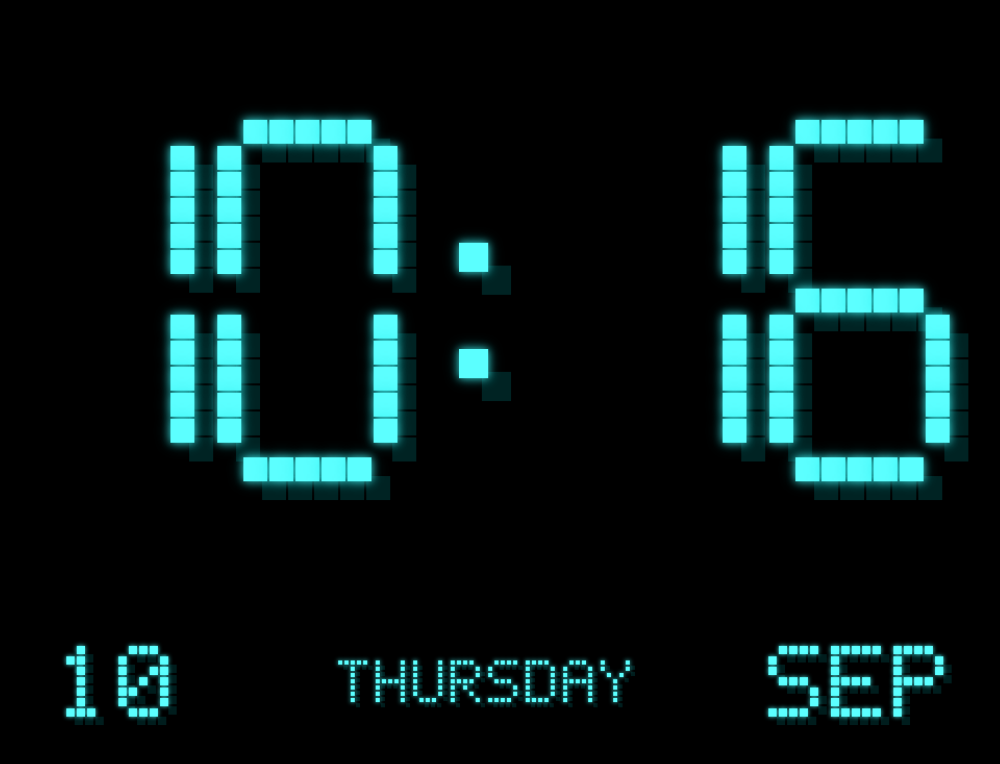
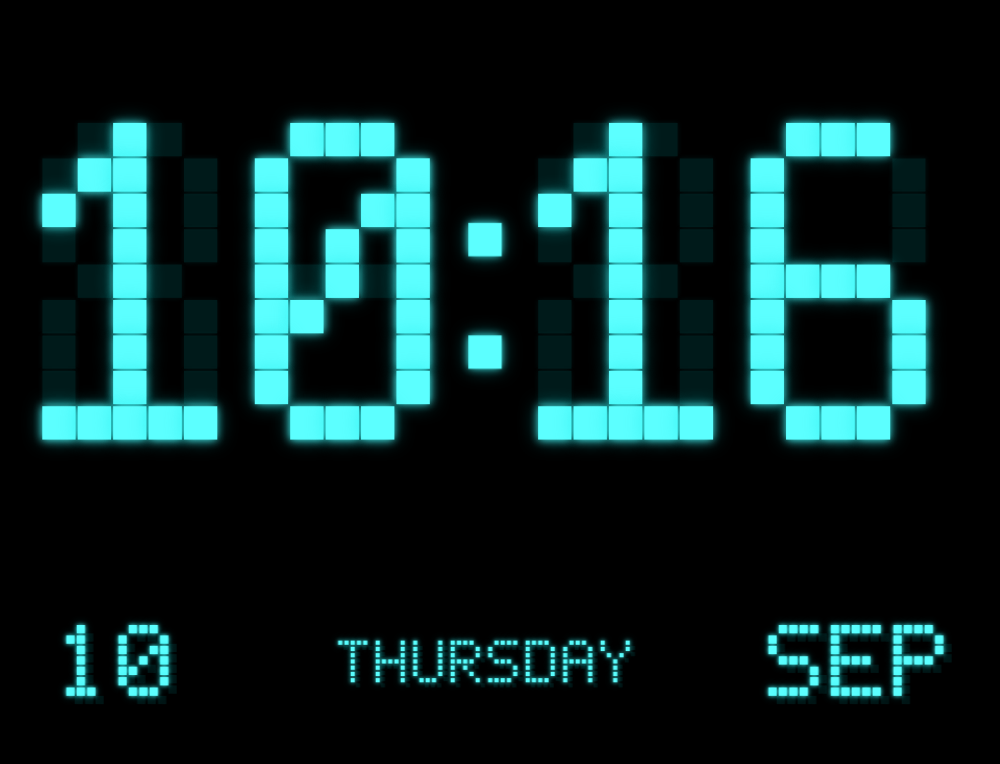
Before and after one commit to wen2101/Ipad-Clock-Digital, a plain HTML site: page index.html in a window 1280 px wide. Shown: the whole page, without its empty margins (155-1155 px from the left). Drawn offline with Linux system fonts and the light colour scheme.

Commit message:
Add files via upload

```diff
--- a/index.html
+++ b/index.html
@@ -5,7 +5,7 @@
 <meta name="viewport" content="width=device-width, initial-scale=1, maximum-scale=1, user-scalable=no">
 <meta name="apple-mobile-web-app-capable" content="yes">
 <meta name="apple-mobile-web-app-status-bar-style" content="black">
-<title>Retro Pixel Clock - Strong Pulse</title>
+<title>Retro Pixel Clock Final Ghost 88</title>
 <style>
 html,body{
   margin:0;
@@ -16,12 +16,7 @@ html,body{
   -webkit-user-select:none;
   -webkit-touch-callout:none;
 }
-#wrap{
-  position:absolute;
-  left:0; top:0; right:0; bottom:0;
-  background:#000;
-}
-canvas{
+#stage{
   position:absolute;
   left:50%;
   top:50%;
@@ -29,27 +24,106 @@ canvas{
   height:768px;
   margin-left:-512px;
   margin-top:-384px;
+  background:#000;
+  overflow:hidden;
   -webkit-transform-origin:50% 50%;
   transform-origin:50% 50%;
-  background:#000;
+}
+#ghostLayer,#activeLayer,#bottomLayer,#colonLayer{
+  position:absolute;
+  left:0;
+  top:0;
+  width:1024px;
+  height:768px;
+}
+.ghostPixel{
+  position:absolute;
+  width:32px;
+  height:32px;
+  background:rgba(0,95,95,.28);
+  box-shadow:0 0 5px rgba(0,120,120,.14);
+}
+.activePixel{
+  position:absolute;
+  width:32px;
+  height:32px;
+  background:#5CFFFF;
+  box-shadow:
+    0 0 8px rgba(80,255,255,.95),
+    0 0 18px rgba(0,220,220,.42);
+}
+.smallGhost{
+  position:absolute;
+  background:rgba(0,95,95,.22);
+}
+.smallActive{
+  position:absolute;
+  background:#5CFFFF;
+  box-shadow:
+    0 0 4px rgba(80,255,255,.90),
+    0 0 9px rgba(0,220,220,.35);
+}
+.colonGhost{
+  position:absolute;
+  width:32px;
+  height:32px;
+  background:rgba(0,95,95,.28);
+  box-shadow:0 0 5px rgba(0,120,120,.14);
+}
+.colonActive{
+  position:absolute;
+  width:32px;
+  height:32px;
+  background:#5CFFFF;
+  box-shadow:
+    0 0 8px rgba(80,255,255,.95),
+    0 0 18px rgba(0,220,220,.42);
+  -webkit-animation:colonPulse 1s ease-in-out infinite;
+  animation:colonPulse 1s ease-in-out infinite;
+}
+@-webkit-keyframes colonPulse{
+  0%{opacity:1}
+  50%{opacity:.08}
+  100%{opacity:1}
+}
+@keyframes colonPulse{
+  0%{opacity:1}
+  50%{opacity:.08}
+  100%{opacity:1}
 }
 </style>
 </head>
 <body>
-<div id="wrap"><canvas id="c" width="1024" height="768"></canvas></div>
+<div id="stage">
+  <div id="ghostLayer"></div>
+  <div id="activeLayer"></div>
+  <div id="colonLayer"></div>
+  <div id="bottomLayer"></div>
+</div>
 
 <script>
 (function(){
-  var canvas=document.getElementById('c');
-  var ctx=canvas.getContext('2d');
+  var stage=document.getElementById("stage");
+  var ghostLayer=document.getElementById("ghostLayer");
+  var activeLayer=document.getElementById("activeLayer");
+  var colonLayer=document.getElementById("colonLayer");
+  var bottomLayer=document.getElementById("bottomLayer");
 
-  var CYAN="#5CFFFF";
-  var SHADOW="rgba(0,115,115,.30)";
-  var GLOW1="rgba(80,255,255,.85)";
-  var GLOW2="rgba(0,220,220,.32)";
+  /* Fixed 5x9 matrix: every digit occupies the same exact slot */
+  var DIG={
+    "0":["01110","10001","10011","10101","10101","11001","10001","10001","01110"],
+    "1":["00100","01100","10100","00100","00100","00100","00100","00100","11111"],
+    "2":["01110","10001","00001","00001","00010","00100","01000","10000","11111"],
+    "3":["11110","00001","00001","00001","01110","00001","00001","00001","11110"],
+    "4":["00010","00110","01010","10010","10010","11111","00010","00010","00010"],
+    "5":["11111","10000","10000","10000","11110","00001","00001","00001","11110"],
+    "6":["01110","10000","10000","10000","11110","10001","10001","10001","01110"],
+    "7":["11111","00001","00010","00010","00100","00100","01000","01000","01000"],
+    "8":["01110","10001","10001","10001","01110","10001","10001","10001","01110"],
+    "9":["01110","10001","10001","10001","01111","00001","00001","00001","01110"]
+  };
 
-  /* bottom 5x7 bitmap font */
-  var F={
+  var FONT={
     "0":["01110","10001","10011","10101","11001","10001","01110"],
     "1":["00100","01100","00100","00100","00100","00100","01110"],
     "2":["01110","10001","00001","00010","00100","01000","11111"],
@@ -89,147 +163,119 @@ canvas{
     " ":["00000","00000","00000","00000","00000","00000","00000"]
   };
 
-  var SEG={
-    "0":[1,1,1,0,1,1,1],
-    "1":[0,0,1,0,0,1,0],
-    "2":[1,0,1,1,1,0,1],
-    "3":[1,0,1,1,0,1,1],
-    "4":[0,1,1,1,0,1,0],
-    "5":[1,1,0,1,0,1,1],
-    "6":[1,1,0,1,1,1,1],
-    "7":[1,0,1,0,0,1,0],
-    "8":[1,1,1,1,1,1,1],
-    "9":[1,1,1,1,0,1,1]
-  };
+  var CELL=34;
+  var TIME_Y=118;
+  var POS=[87,291,563,767];
 
-  function block(x,y,s,shadow){
-    if(shadow){
-      ctx.fillStyle=SHADOW;
-      ctx.fillRect(Math.round(x+s*.72),Math.round(y+s*.72),Math.round(s-2),Math.round(s-2));
-      return;
+  function add(layer,cls,x,y,w,h){
+    var e=document.createElement("div");
+    e.className=cls;
+    e.style.left=Math.round(x)+"px";
+    e.style.top=Math.round(y)+"px";
+    if(w){
+      e.style.width=Math.round(w)+"px";
+      e.style.height=Math.round(h)+"px";
     }
-    ctx.save();
-    ctx.shadowColor=GLOW1;
-    ctx.shadowBlur=8;
-    ctx.fillStyle=CYAN;
-    ctx.fillRect(Math.round(x),Math.round(y),Math.round(s-2),Math.round(s-2));
-    ctx.shadowBlur=16;
-    ctx.shadowColor=GLOW2;
-    ctx.fillRect(Math.round(x),Math.round(y),Math.round(s-2),Math.round(s-2));
-    ctx.restore();
+    layer.appendChild(e);
   }
 
-  function hseg(x,y,n,s){
-    var i;
-    for(i=0;i<n;i++){ block(x+i*s,y,s,true); }
-    for(i=0;i<n;i++){ block(x+i*s,y,s,false); }
-  }
-  function vseg(x,y,n,s){
-    var i;
-    for(i=0;i<n;i++){ block(x,y+i*s,s,true); }
-    for(i=0;i<n;i++){ block(x,y+i*s,s,false); }
+  function drawMatrix(layer,glyph,x,y,cls){
+    var r,c;
+    for(r=0;r<glyph.length;r++){
+      for(c=0;c<5;c++){
+        if(glyph[r].charAt(c)==="1"){
+          add(layer,cls,x+c*CELL,y+r*CELL);
+        }
+      }
+    }
   }
 
-  /* proportions tuned to match the approved final mockup on 1024x768 */
-  var CELL=25;
-  var DW=175;
-  var DH=350;
-
-  function digit(ch,x,y){
-    var a=SEG[ch]||SEG["0"];
-    var topX=x+25, topY=y;
-    var midY=y+162;
-    var botY=y+324;
-    var leftX=x, rightX=x+150;
-
-    if(a[0]) hseg(topX,topY,5,CELL);
-    if(a[1]) vseg(leftX,y+25,5,CELL);
-    if(a[2]) vseg(rightX,y+25,5,CELL);
-    if(a[3]) hseg(topX,midY,5,CELL);
-    if(a[4]) vseg(leftX,midY+25,5,CELL);
-    if(a[5]) vseg(rightX,midY+25,5,CELL);
-    if(a[6]) hseg(topX,botY,5,CELL);
+  /* TRUE retro ghost: faint 8 is permanently visible in every digit slot */
+  function drawGhost88(){
+    var i;
+    for(i=0;i<4;i++){
+      drawMatrix(ghostLayer,DIG["8"],POS[i],TIME_Y,"ghostPixel");
+    }
   }
 
-  function colon(x,y,pulse){
-    /* Shadow remains visible; only the bright cyan colon breathes. */
-    block(x,y+118,30,true);
-    block(x,y+220,30,true);
+  function drawTime(){
+    activeLayer.innerHTML="";
+    var d=new Date();
+    var hh=d.getHours(), mm=d.getMinutes();
+    var H=(hh<10?"0":"")+hh;
+    var M=(mm<10?"0":"")+mm;
 
-    ctx.save();
-    ctx.globalAlpha = pulse;
-    block(x,y+118,30,false);
-    block(x,y+220,30,false);
-    ctx.restore();
+    drawMatrix(activeLayer,DIG[H.charAt(0)],POS[0],TIME_Y,"activePixel");
+    drawMatrix(activeLayer,DIG[H.charAt(1)],POS[1],TIME_Y,"activePixel");
+    drawMatrix(activeLayer,DIG[M.charAt(0)],POS[2],TIME_Y,"activePixel");
+    drawMatrix(activeLayer,DIG[M.charAt(1)],POS[3],TIME_Y,"activePixel");
+  }
+
+  function drawColon(){
+    var x=496;
+    var y1=TIME_Y+96;
+    var y2=TIME_Y+204;
+
+    add(colonLayer,"colonGhost",x,y1);
+    add(colonLayer,"colonGhost",x,y2);
+    add(colonLayer,"colonActive",x,y1);
+    add(colonLayer,"colonActive",x,y2);
   }
 
   function textWidth(txt,s){
-    if(!txt.length)return 0;
     return txt.length*5*s+(txt.length-1)*s;
   }
 
-  function smallText(txt,cx,y,s){
-    var w=textWidth(txt,s), start=cx-w/2;
-    var i,r,c,g,x;
+  function drawSmallText(txt,cx,y,s){
+    var start=cx-textWidth(txt,s)/2;
+    var i,r,c,g,x,yy;
     for(i=0;i<txt.length;i++){
-      g=F[txt.charAt(i)]||F[" "];
+      g=FONT[txt.charAt(i)]||FONT[" "];
       for(r=0;r<7;r++){
         for(c=0;c<5;c++){
           if(g[r].charAt(c)==="1"){
             x=start+i*6*s+c*s;
-            ctx.fillStyle="rgba(0,115,115,.25)";
-            ctx.fillRect(Math.round(x+s*.8),Math.round(y+r*s+s*.8),s-2,s-2);
-            ctx.save();
-            ctx.shadowColor=GLOW1;
-            ctx.shadowBlur=4;
-            ctx.fillStyle=CYAN;
-            ctx.fillRect(Math.round(x),Math.round(y+r*s),s-2,s-2);
-            ctx.restore();
+            yy=y+r*s;
+            add(bottomLayer,"smallGhost",x+s*.75,yy+s*.75,s-2,s-2);
+            add(bottomLayer,"smallActive",x,yy,s-2,s-2);
           }
         }
       }
     }
   }
 
-  function render(){
-    ctx.clearRect(0,0,1024,768);
-    ctx.fillStyle="#000";
-    ctx.fillRect(0,0,1024,768);
-
+  function drawBottom(){
+    bottomLayer.innerHTML="";
     var d=new Date();
-    var hh=d.getHours(), mm=d.getMinutes();
-    var H=(hh<10?"0":"")+hh, M=(mm<10?"0":"")+mm;
-
-    /* final layout: generous side margins, time centered, bottom row closer */
-    digit(H.charAt(0),60,115);
-    digit(H.charAt(1),255,115);
-    /* Strong, clearly visible smooth pulse: 100% -> 5% -> 100%. */
-    var t = (new Date().getTime() % 1000) / 1000;
-    var pulse = 0.05 + 0.95 * ((Math.cos(t * Math.PI * 2) + 1) / 2);
-    colon(487,115,pulse);
-    digit(M.charAt(0),590,115);
-    digit(M.charAt(1),785,115);
-
     var DAYS=["SUNDAY","MONDAY","TUESDAY","WEDNESDAY","THURSDAY","FRIDAY","SATURDAY"];
     var MON=["JAN","FEB","MAR","APR","MAY","JUN","JUL","AUG","SEP","OCT","NOV","DEC"];
-    var dd=d.getDate(), date=(dd<10?"0":"")+dd;
+    var dd=d.getDate();
+    var ds=(dd<10?"0":"")+dd;
 
-    smallText(date,155,620,10);
-    smallText(DAYS[d.getDay()],512,634,6);
-    smallText(MON[d.getMonth()],869,620,10);
+    drawSmallText(ds,155,600,10);
+    drawSmallText(DAYS[d.getDay()],512,615,6);
+    drawSmallText(MON[d.getMonth()],869,600,10);
   }
 
   function fit(){
     var w=window.innerWidth||document.documentElement.clientWidth||1024;
     var h=window.innerHeight||document.documentElement.clientHeight||768;
     var s=Math.min(w/1024,h/768);
-    canvas.style.webkitTransform="scale("+s+")";
-    canvas.style.transform="scale("+s+")";
+    stage.style.webkitTransform="scale("+s+")";
+    stage.style.transform="scale("+s+")";
   }
 
+  drawGhost88();
+  drawColon();
+  drawTime();
+  drawBottom();
   fit();
-  render();
-  setInterval(render,33);
+
+  setInterval(function(){
+    drawTime();
+    drawBottom();
+  },1000);
+
   window.addEventListener("resize",fit,false);
   window.addEventListener("orientationchange",function(){setTimeout(fit,250);},false);
 })();
```
